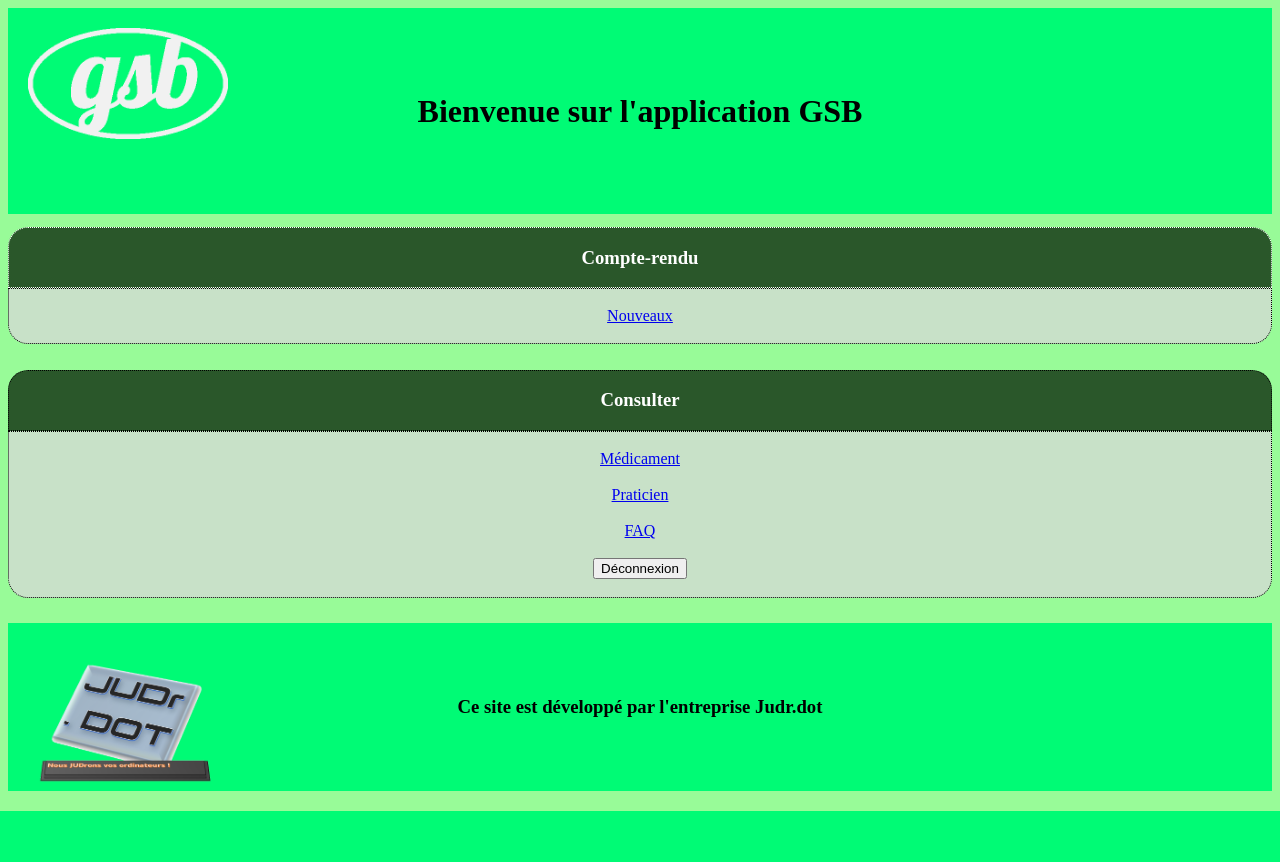
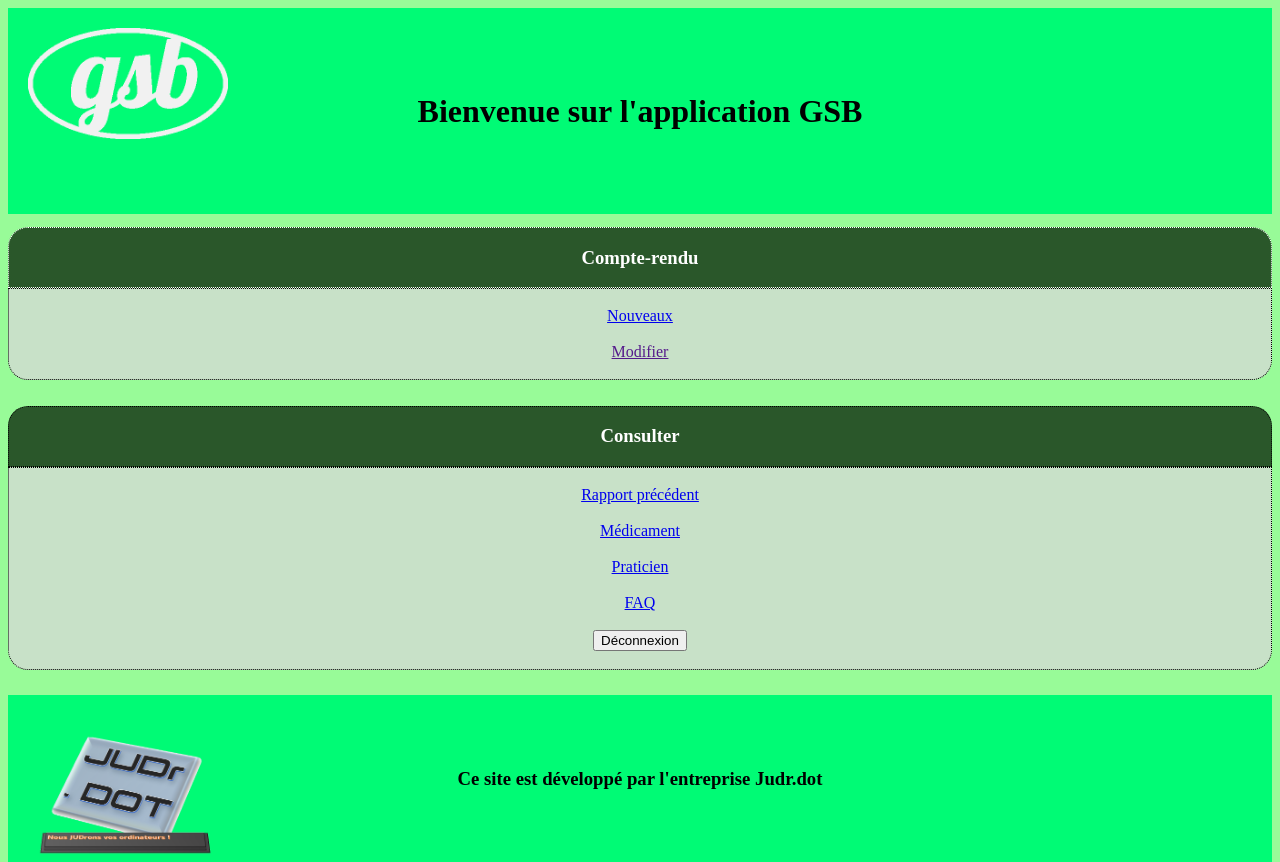
Before and after one commit to killian24000/Maquette_site, a PHP site: page /Page_acceuil.php in a window 1280 px wide. Shown: the top 862 px of the page. Before the commit the page ends 811 px from the top, so only its background shows below. Run offline with PHP 8.4, Linux system fonts and the light colour scheme; the visitor is signed in with stand-in values (Sample User, id 1).

Commit message:
Update Page_acceuil.php

```diff
--- a/Page_acceuil.php
+++ b/Page_acceuil.php
@@ -32,12 +32,18 @@
             <a href="DepotFormulaire.php">Nouveaux</a>
             <br>
             <br>
+            <a href="">Modifier</a>
+            <br>
+            <br>
         </div>
         </div>
         <div id="Consulter">
             <h3>Consulter</h3>
         </div>
         <div id="Menu2">
+            <br>
+            <a href="SelectionFormulaire.php">Rapport précédent</a>
+            <br>
             <br>
             <a href="Page_MEDICAMENT.php">Médicament</a>
             <br>
```
